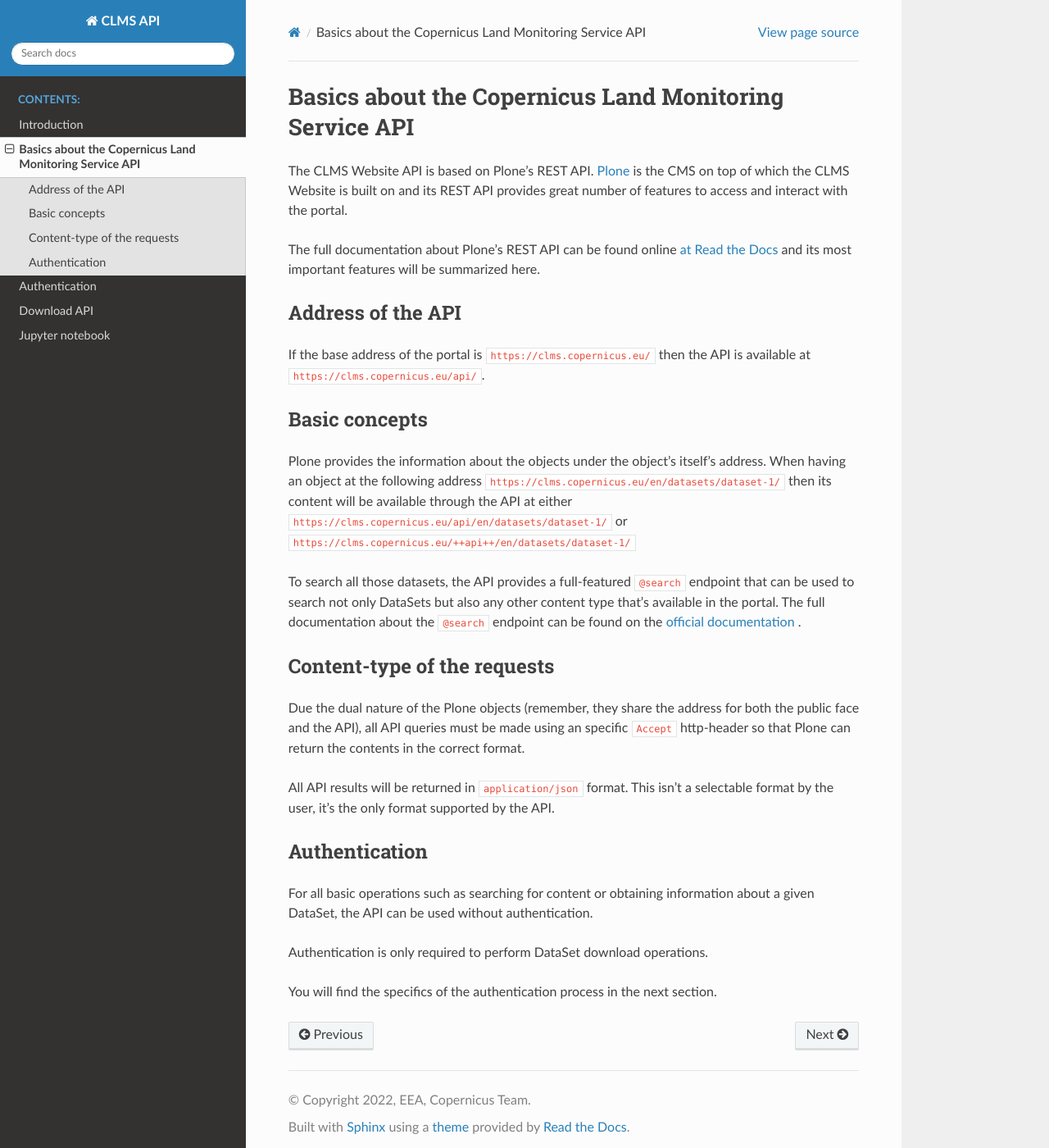
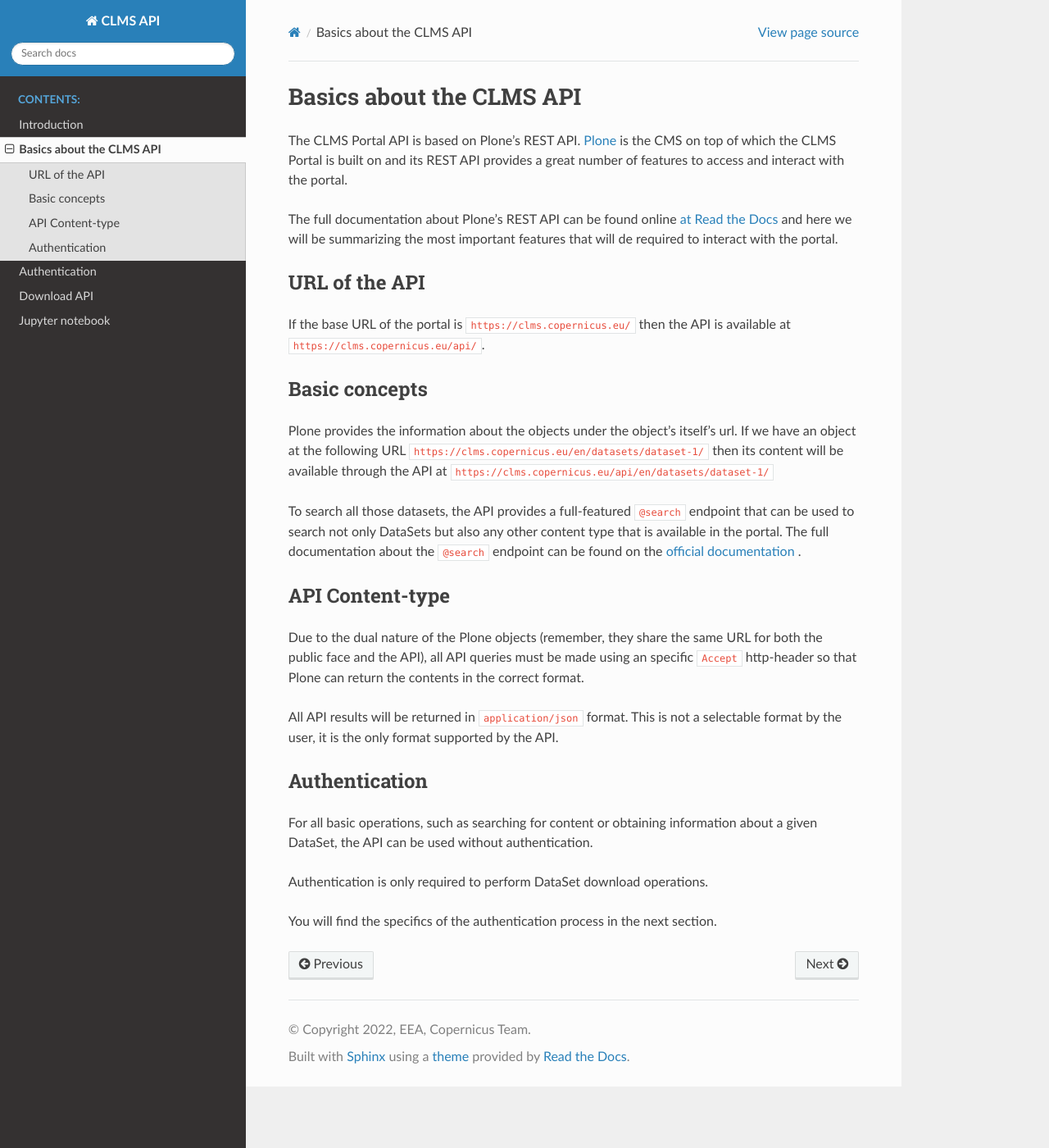
Before and after one commit to eea/clms-api-docs, a Sphinx documentation site: the page built from source/basic.md, in a window 1280 px wide and 1400 px high. Shown: the whole window at 82% size. Built offline with Sphinx 7.4.7 and the Read the Docs theme 2.0.0, drawn with Linux system fonts in a browser that asks for light colours.

Commit message:
Update basic.md

```diff
--- a/source/basic.md
+++ b/source/basic.md
@@ -1,32 +1,36 @@
-# Basics about the Copernicus Land Monitoring Service API
+# Basics about the CLMS API
 
-The CLMS Website API is based on Plone's REST API. [Plone](https://plone.org) is the CMS on top of which
-the CLMS Website is built on and its REST API provides great number of features to access and interact
+The CLMS Portal API is based on Plone's REST API. [Plone](https://plone.org) is the CMS on top of which
+the CLMS Portal is built on and its REST API provides a great number of features to access and interact
 with the portal.
 
 The full documentation about Plone's REST API can be found online [at Read the Docs](https://plonerestapi.readthedocs.io/en/latest/)
-and its most important features will be summarized here.
+and here we will be summarizing the most important features that will de required to interact with the portal.
 
-## Address of the API
+## URL of the API
 
-If the base address of the portal is `https://clms.copernicus.eu/` then the API is available at `https://clms.copernicus.eu/api/`.
+If the base URL of the portal is `https://clms.copernicus.eu/` then the API is available at `https://clms.copernicus.eu/api/`.
+
 
 ## Basic concepts
 
-Plone provides the information about the objects under the object's itself's address. When having an object at the following address `https://clms.copernicus.eu/en/datasets/dataset-1/` then its content will be available through the API at either `https://clms.copernicus.eu/api/en/datasets/dataset-1/` or `https://clms.copernicus.eu/++api++/en/datasets/dataset-1/`
+Plone provides the information about the objects under the object's itself's url. If we have an object at the following URL `https://clms.copernicus.eu/en/datasets/dataset-1/` then its content will be available through the API at `https://clms.copernicus.eu/api/en/datasets/dataset-1/`
 
 To search all those datasets, the API provides a full-featured `@search` endpoint that can be used to search not only DataSets but also
-any other content type that's available in the portal. The full documentation about the `@search` endpoint can be found on the [official documentation](https://plonerestapi.readthedocs.io/en/latest/searching.html) .
+any other content type that is available in the portal. The full documentation about the `@search` endpoint can be found on the [official documentation](https://plonerestapi.readthedocs.io/en/latest/searching.html) .
 
-## Content-type of the requests
 
-Due the dual nature of the Plone objects (remember, they share the address for both the public face and the API), all API queries must be made using an specific `Accept` http-header so that Plone can return the contents in the correct format.
+## API Content-type
 
-All API results will be returned in `application/json` format. This isn't a selectable format by the user, it's the only format supported by the API.
+Due to the dual nature of the Plone objects (remember, they share the same URL for both the public face and the API), all API queries must be made
+using an specific `Accept` http-header so that Plone can return the contents in the correct format.
+
+All API results will be returned in `application/json` format. This is not a selectable format by the user, it is the only format supported by the API.
+
 
 ## Authentication
 
-For all basic operations such as searching for content or obtaining information about a given DataSet, the API can be used without authentication.
+For all basic operations, such as searching for content or obtaining information about a given DataSet, the API can be used without authentication.
 
 Authentication is only required to perform DataSet download operations.
 
```
